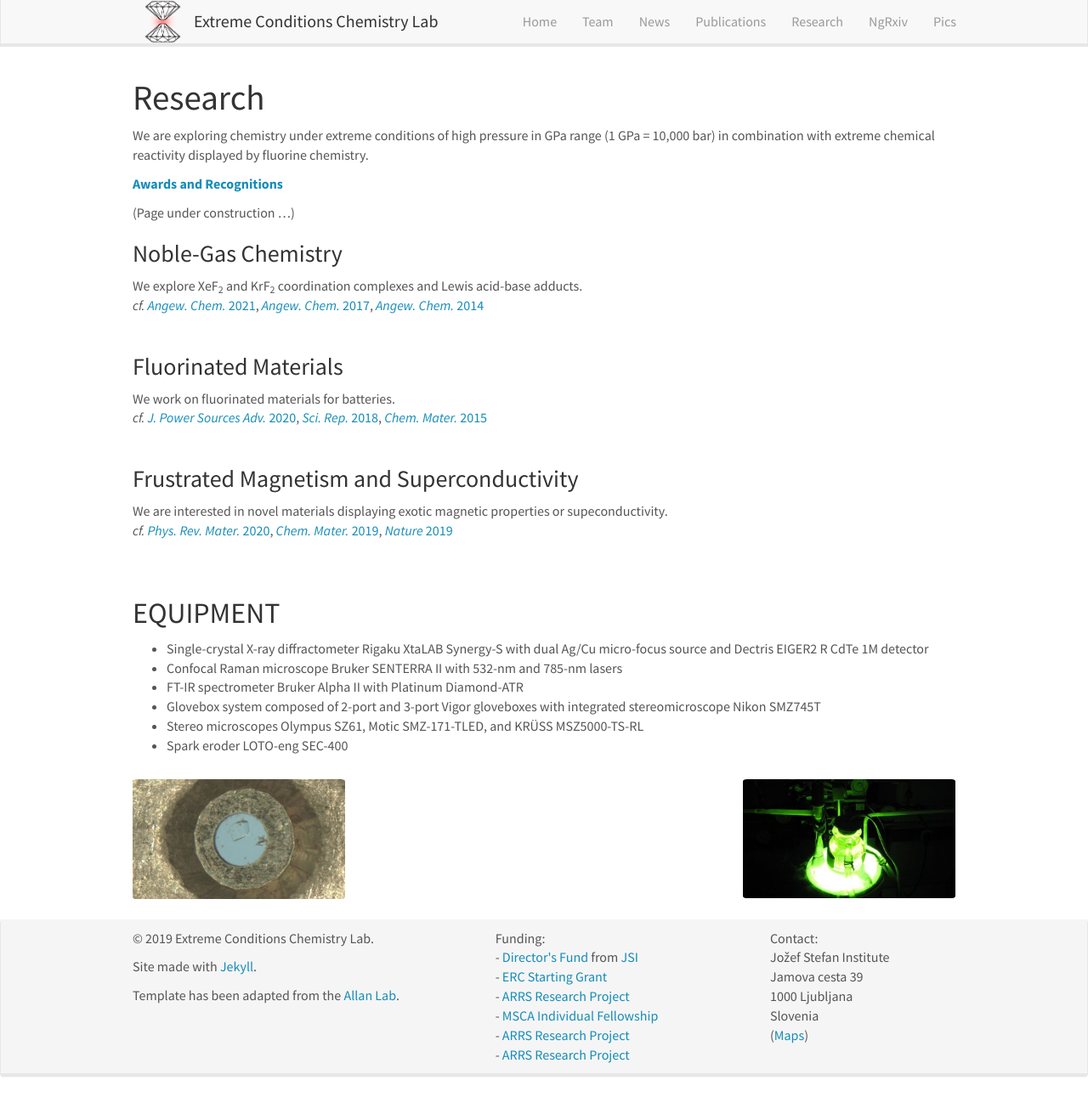
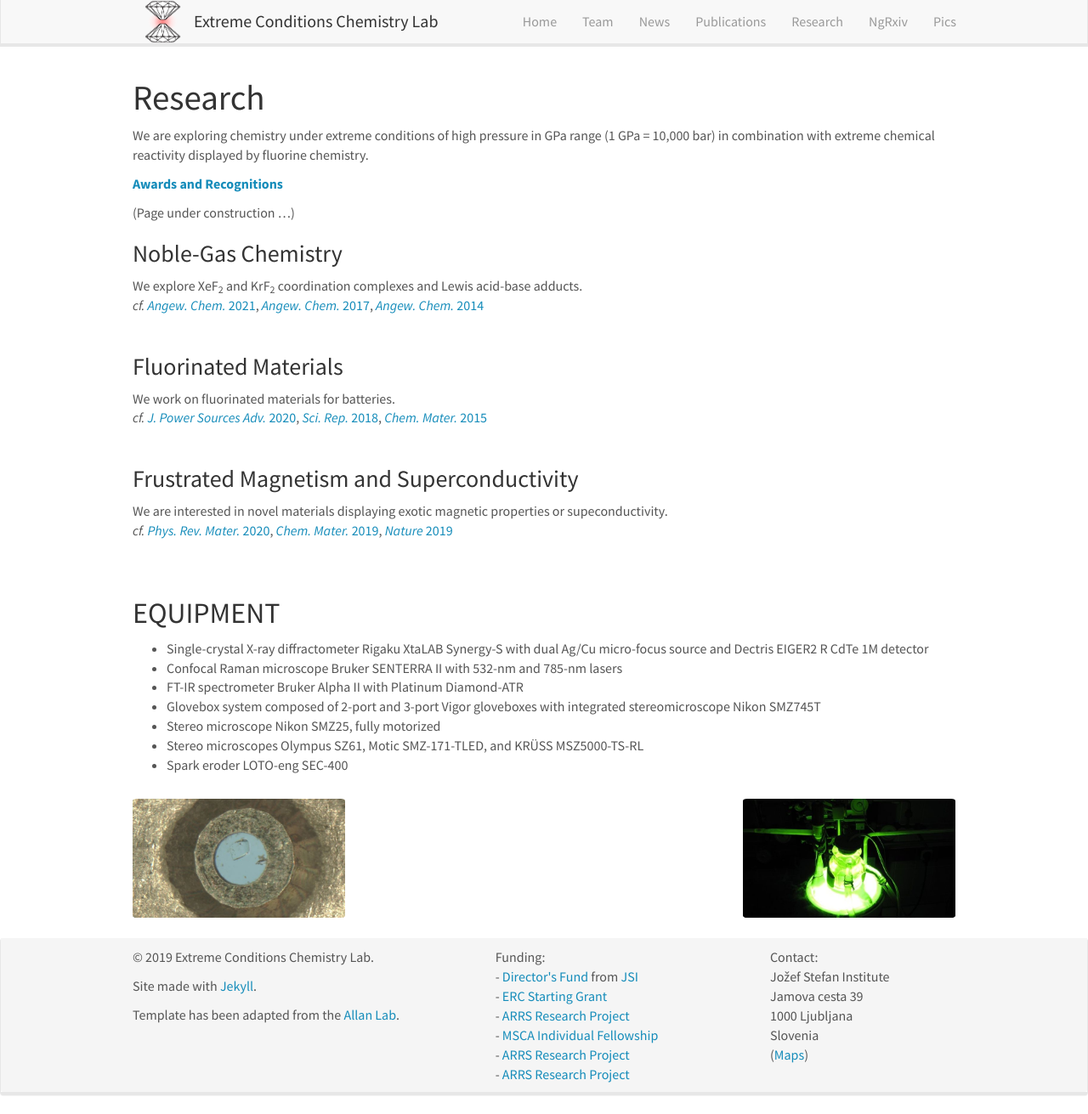
Before and after one commit to eccl-jsi/eccl-jsi.github.io, a Jekyll site: the page built from _pages/research.md, in a window 1280 px wide and 1311 px high. Shown: the whole window at 85% size. Built offline with Jekyll 4.4.1, drawn with Linux system fonts in a browser that asks for light colours; nearby versions of some CDN libraries.

Commit message:
Update research.md

```diff
--- a/_pages/research.md
+++ b/_pages/research.md
@@ -38,6 +38,7 @@ We are interested in novel materials displaying exotic magnetic properties or su
 - Confocal Raman microscope Bruker SENTERRA II with 532-nm and 785-nm lasers
 - FT-IR spectrometer Bruker Alpha II with Platinum Diamond-ATR
 - Glovebox system composed of 2-port and 3-port Vigor gloveboxes with integrated stereomicroscope Nikon SMZ745T
+- Stereo microscope Nikon SMZ25, fully motorized
 - Stereo microscopes Olympus SZ61, Motic SMZ-171-TLED, and KRÜSS MSZ5000-TS-RL
 - Spark eroder LOTO-eng SEC-400
 <br>
```
